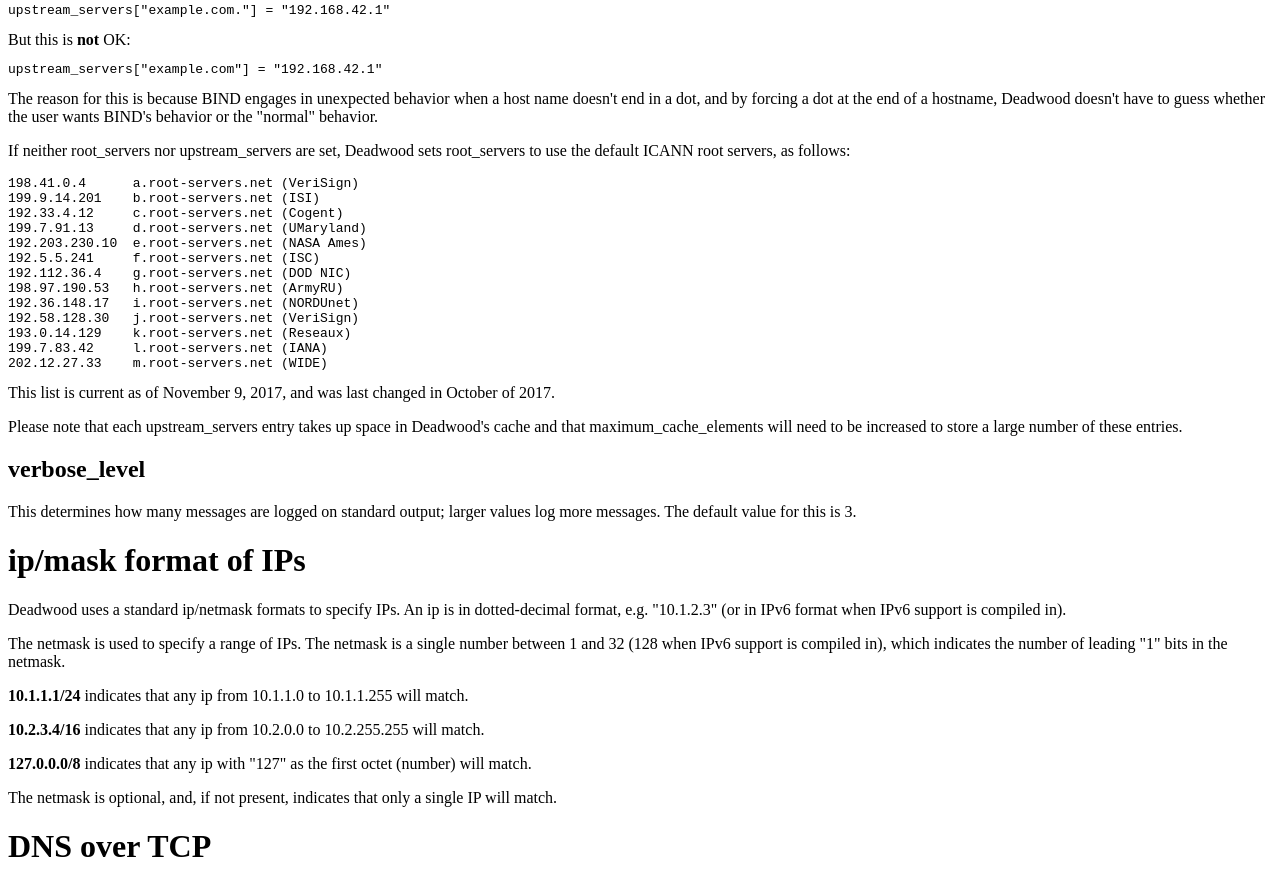
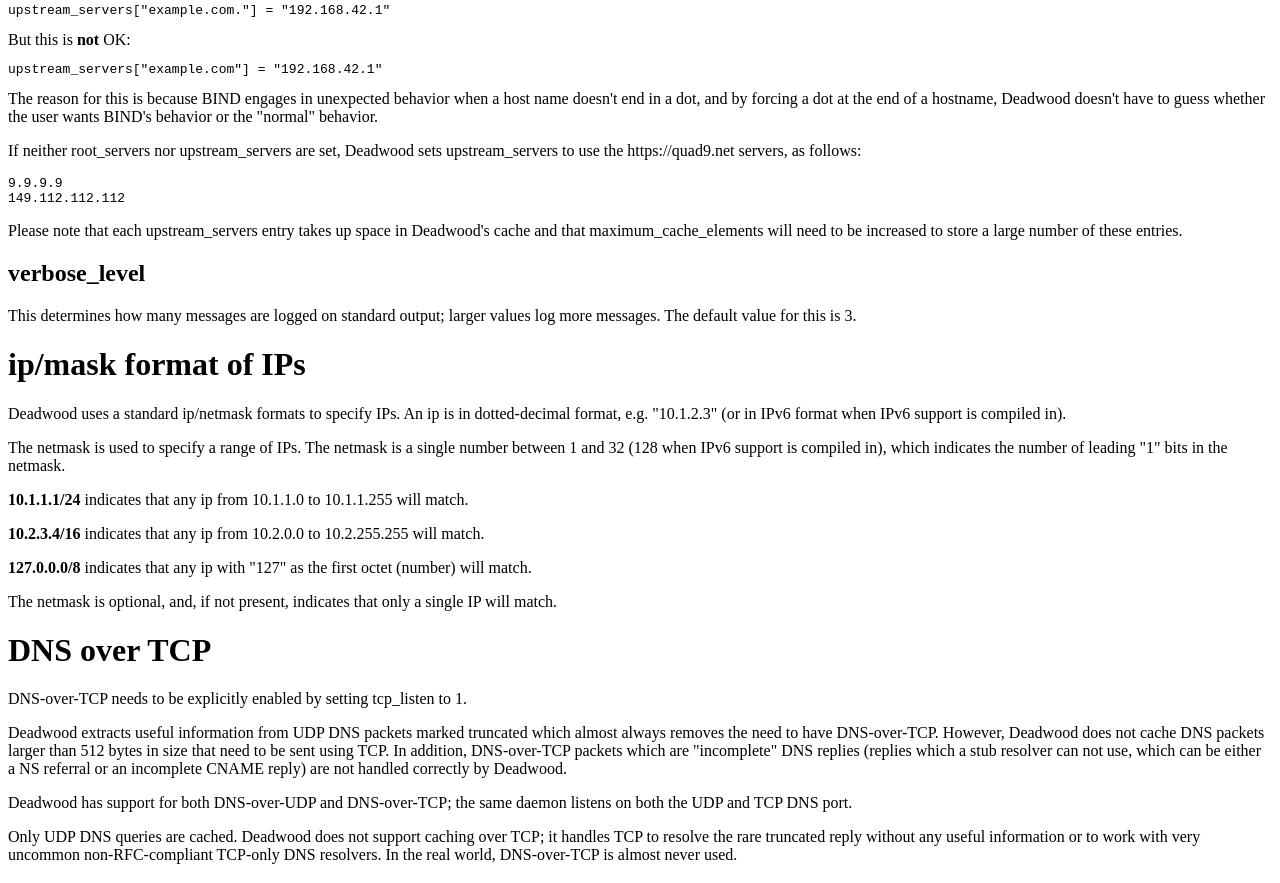
Before and after one commit to samboy/MaraDNS, a plain HTML site: page deadwood-github/doc/Deadwood.html in a window 1280 px wide. Shown: the part 6793-7676 px from the top of the page. Drawn offline with Linux system fonts and the light colour scheme.

Commit message:
Automake Deadwood.1 Deadwood.txt and Deadwood.html

```diff
--- a/deadwood-github/doc/Deadwood.html
+++ b/deadwood-github/doc/Deadwood.html
@@ -1,6 +1,6 @@
 <!-- Do *not* edit this file; it was automatically generated by ej2html
      Look for a name.ej file with the same name as this filename -->
-<!-- Last updated Sun Feb 17 22:45:47 2019 -->
+<!-- Last updated Mon Apr  1 07:29:46 2019 -->
 
 <HTML><HEAD>
 
@@ -571,27 +571,13 @@ BIND's behavior or the "normal" behavior.
 <p>
 
 If neither root_servers nor upstream_servers are set, Deadwood sets
-root_servers to use the default ICANN root servers, as follows:
+upstream_servers to use the https://quad9.net servers, as follows:
 <p>
 
 <pre>
-198.41.0.4      a.root-servers.net (VeriSign)
-199.9.14.201    b.root-servers.net (ISI)
-192.33.4.12     c.root-servers.net (Cogent)
-199.7.91.13     d.root-servers.net (UMaryland)
-192.203.230.10  e.root-servers.net (NASA Ames)
-192.5.5.241     f.root-servers.net (ISC)
-192.112.36.4    g.root-servers.net (DOD NIC)
-198.97.190.53   h.root-servers.net (ArmyRU)
-192.36.148.17   i.root-servers.net (NORDUnet)
-192.58.128.30   j.root-servers.net (VeriSign)
-193.0.14.129    k.root-servers.net (Reseaux)
-199.7.83.42     l.root-servers.net (IANA)
-202.12.27.33    m.root-servers.net (WIDE)
+9.9.9.9
+149.112.112.112
 </pre>
-
-This list is current as of November 9, 2017, and was last changed in
-October of 2017.
 
 <p>
 
```
Also changed, not shown: deadwood-github/doc/Deadwood.txt, 1 other file.
